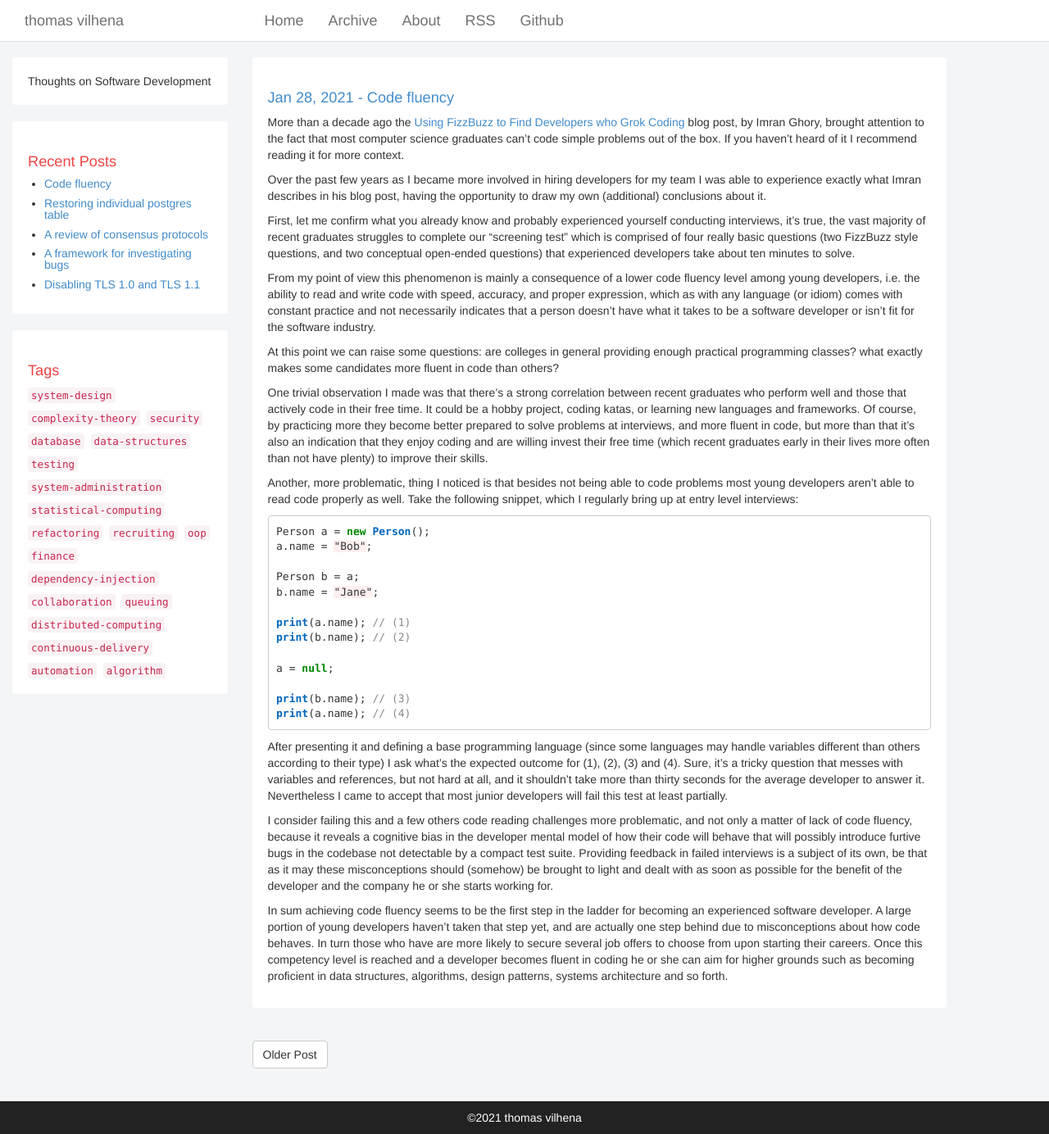
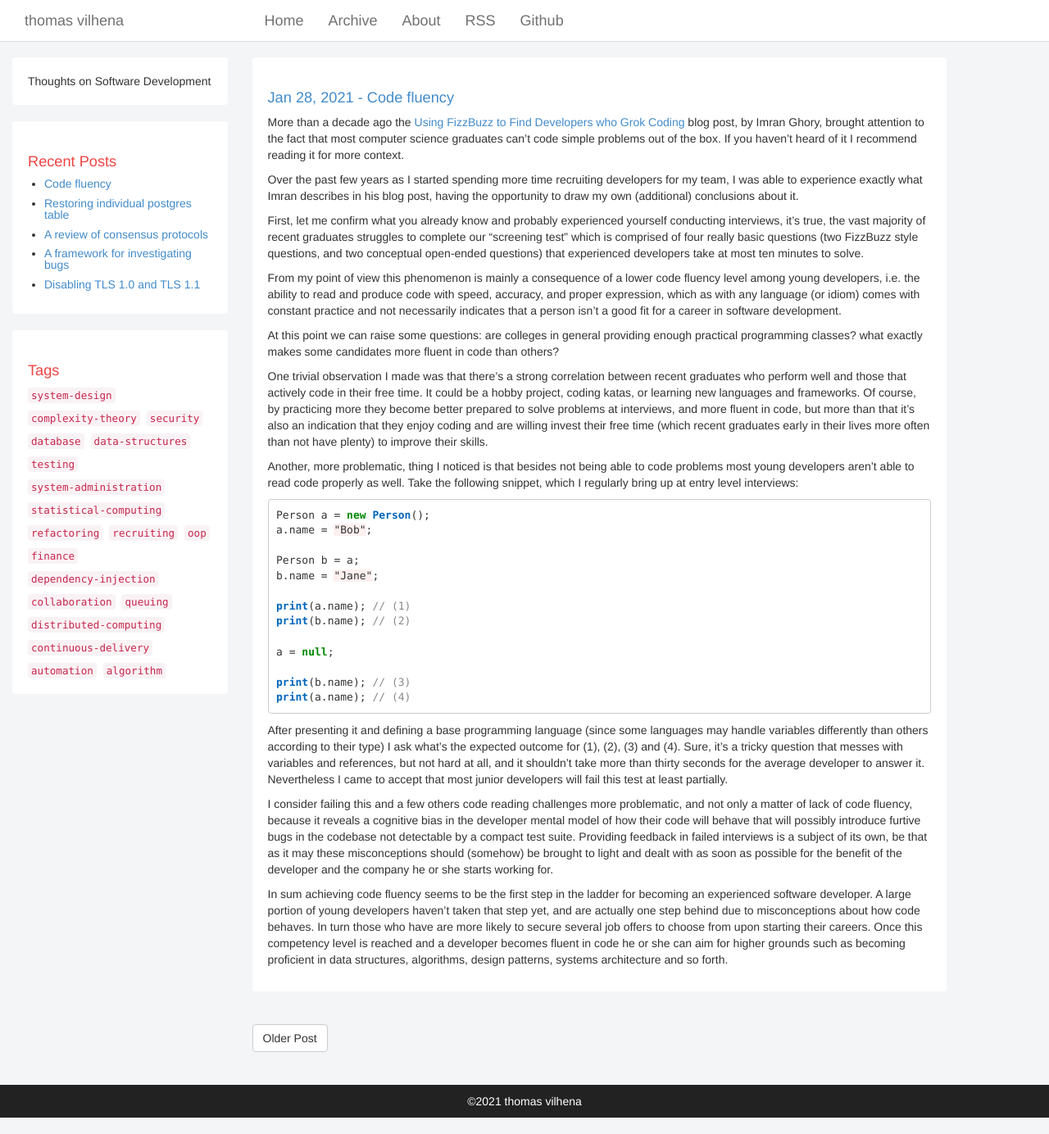
Before and after one commit to TCGV/blog, a Jekyll site: the page built from _posts/2021-01-27-code-fluency.md, in a window 1280 px wide and 1384 px high. Shown: the whole window at 82% size. Built offline with Jekyll 4.4.1, drawn with Linux system fonts in a browser that asks for light colours.

Commit message:
Update 2021-01-27-code-fluency.md

````diff
--- a/_posts/2021-01-27-code-fluency.md
+++ b/_posts/2021-01-27-code-fluency.md
@@ -7,11 +7,11 @@ tags: recruiting
 
 More than a decade ago the [Using FizzBuzz to Find Developers who Grok Coding](https://imranontech.com/2007/01/24/using-fizzbuzz-to-find-developers-who-grok-coding/) blog post, by Imran Ghory, brought attention to the fact that most computer science graduates can't code simple problems out of the box. If you haven't heard of it I recommend reading it for more context.
 
-Over the past few years as I became more involved in hiring developers for my team I was able to experience exactly what Imran describes in his blog post, having the opportunity to draw my own (additional) conclusions about it.
+Over the past few years as I started spending more time recruiting developers for my team, I was able to experience exactly what Imran describes in his blog post, having the opportunity to draw my own (additional) conclusions about it.
 
-First, let me confirm what you already know and probably experienced yourself conducting interviews, it's true, the vast majority of recent graduates struggles to complete our "screening test" which is comprised of four really basic questions (two FizzBuzz style questions, and two conceptual open-ended questions) that experienced developers take about ten minutes to solve.
+First, let me confirm what you already know and probably experienced yourself conducting interviews, it's true, the vast majority of recent graduates struggles to complete our "screening test" which is comprised of four really basic questions (two FizzBuzz style questions, and two conceptual open-ended questions) that experienced developers take at most ten minutes to solve.
 
-From my point of view this phenomenon is mainly a consequence of a lower code fluency level among young developers, i.e. the ability to read and write code with speed, accuracy, and proper expression, which as with any language (or idiom) comes with constant practice and not necessarily indicates that a person doesn't have what it takes to be a software developer or isn't fit for the software industry.
+From my point of view this phenomenon is mainly a consequence of a lower code fluency level among young developers, i.e. the ability to read and produce code with speed, accuracy, and proper expression, which as with any language (or idiom) comes with constant practice and not necessarily indicates that a person isn't a good fit for a career in software development.
 
 At this point we can raise some questions: are colleges in general providing enough practical programming classes? what exactly makes some candidates more fluent in code than others?
 
@@ -35,8 +35,8 @@ print(b.name); // (3)
 print(a.name); // (4)
 ```
 
-After presenting it and defining a base programming language (since some languages may handle variables different than others according to their type) I ask what's the expected outcome for (1), (2), (3) and (4). Sure, it's a tricky question that messes with variables and references, but not hard at all, and it shouldn't take more than thirty seconds for the average developer to answer it. Nevertheless I came to accept that most junior developers will fail this test at least partially.
+After presenting it and defining a base programming language (since some languages may handle variables differently than others according to their type) I ask what's the expected outcome for (1), (2), (3) and (4). Sure, it's a tricky question that messes with variables and references, but not hard at all, and it shouldn't take more than thirty seconds for the average developer to answer it. Nevertheless I came to accept that most junior developers will fail this test at least partially.
 
 I consider failing this and a few others code reading challenges more problematic, and not only a matter of lack of code fluency, because it reveals a cognitive bias in the developer mental model of how their code will behave that will possibly introduce furtive bugs in the codebase not detectable by a compact test suite. Providing feedback in failed interviews is a subject of its own, be that as it may these misconceptions should (somehow) be brought to light and dealt with as soon as possible for the benefit of the developer and the company he or she starts working for.
 
-In sum achieving code fluency seems to be the first step in the ladder for becoming an experienced software developer. A large portion of young developers haven't taken that step yet, and are actually one step behind due to misconceptions about how code behaves. In turn those who have are more likely to secure several job offers to choose from upon starting their careers. Once this competency level is reached and a developer becomes fluent in coding he or she can aim for higher grounds such as becoming proficient in data structures, algorithms, design patterns, systems architecture and so forth.
+In sum achieving code fluency seems to be the first step in the ladder for becoming an experienced software developer. A large portion of young developers haven't taken that step yet, and are actually one step behind due to misconceptions about how code behaves. In turn those who have are more likely to secure several job offers to choose from upon starting their careers. Once this competency level is reached and a developer becomes fluent in code he or she can aim for higher grounds such as becoming proficient in data structures, algorithms, design patterns, systems architecture and so forth.
````
